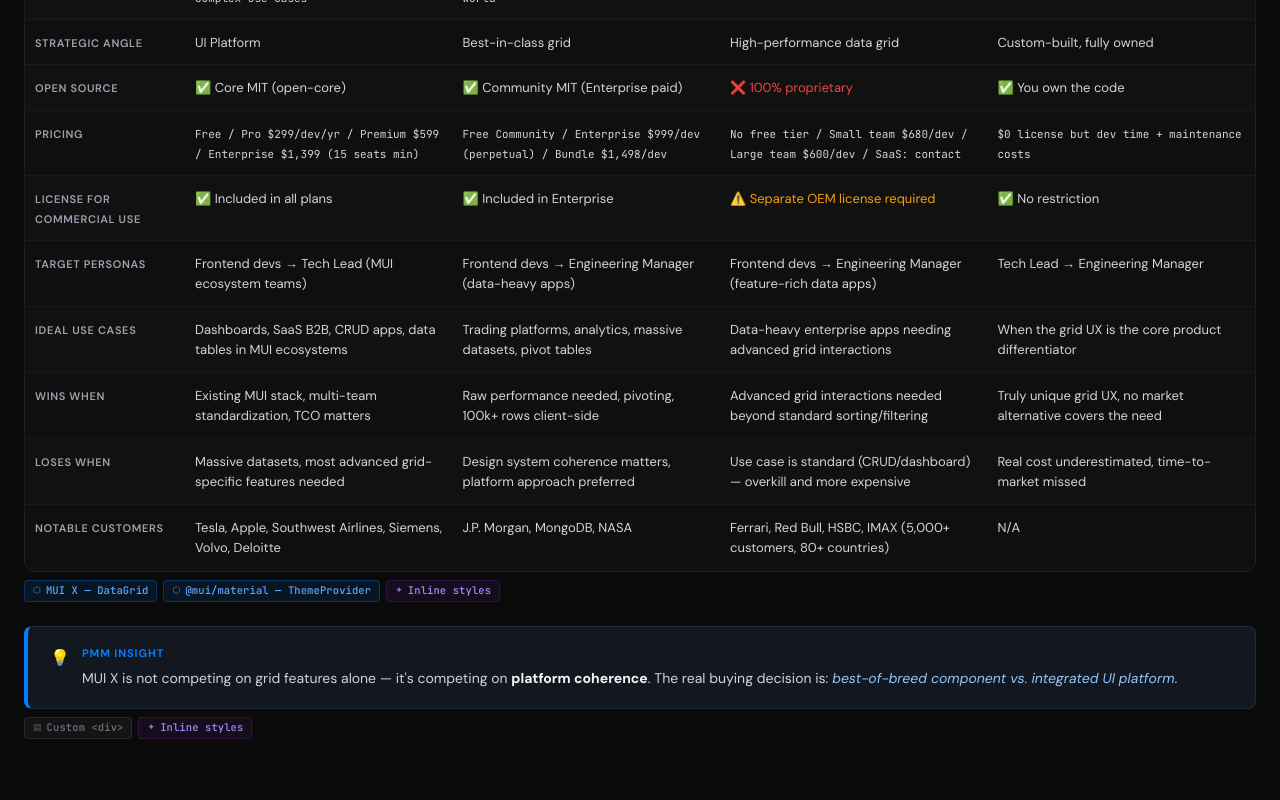
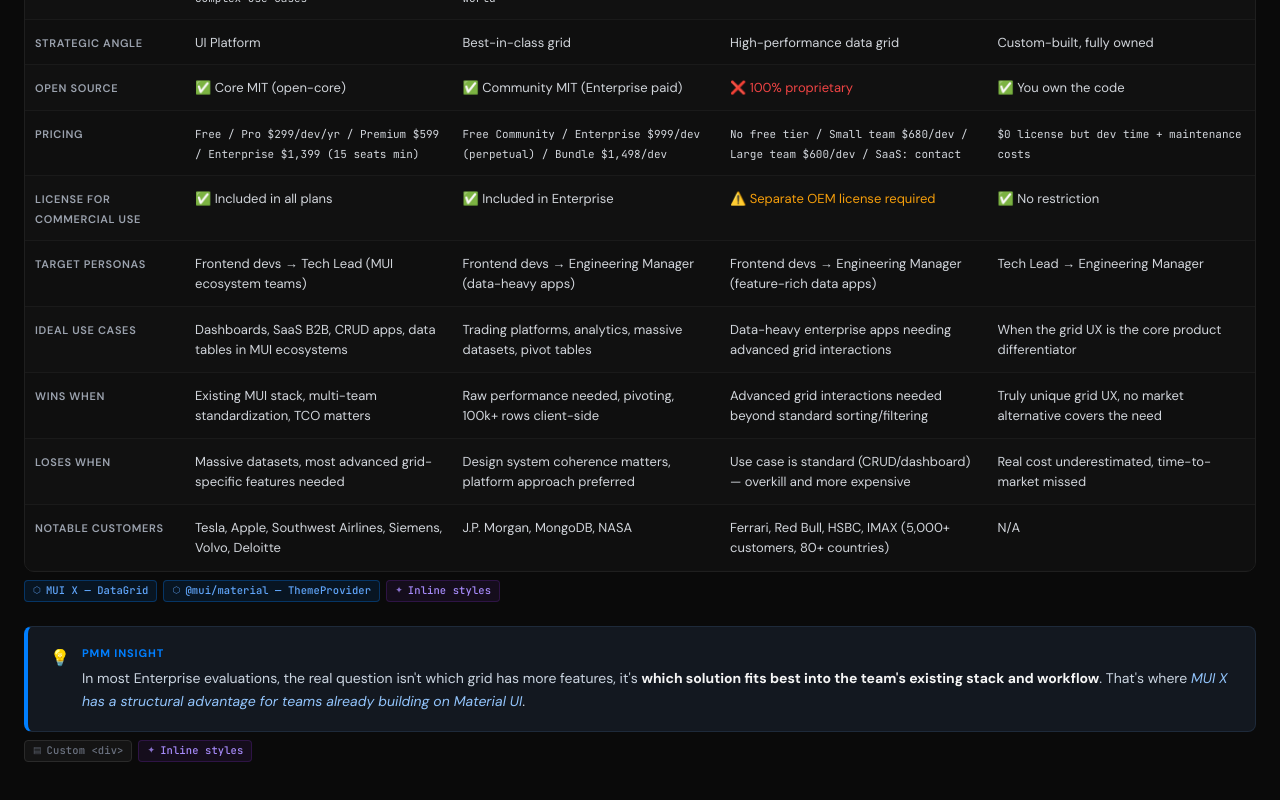
Before and after one commit to LaureBrosseau/react-ui-components-comparison, a React (Vite) app: page / in a window 1280 px wide. Shown: the part 326-1126 px from the top of the page. Built offline with nearby package versions, Linux system fonts and the light colour scheme; what ag-grid-community would draw is missing.

Commit message:
fixes PMM insights

```diff
--- a/src/pages/ProductOverview.jsx
+++ b/src/pages/ProductOverview.jsx
@@ -233,8 +233,8 @@
               PMM Insight
             </span>
             <p style={{ fontSize: '14px', color: '#cbd5e1', lineHeight: '1.65' }}>
-              MUI X is not competing on grid features alone — it's competing on <strong style={{ color: '#f5f5f5' }}>platform coherence</strong>. The real buying decision is:{' '}
-              <em style={{ color: '#93c5fd' }}>best-of-breed component vs. integrated UI platform</em>.
+              In most Enterprise evaluations, the real question isn't which grid has more features, it's <strong style={{ color: '#f5f5f5' }}>which solution fits best into the team's existing stack and workflow</strong>. That's where {' '}
+              <em style={{ color: '#93c5fd' }}>MUI X has a structural advantage for teams already building on Material UI</em>.
             </p>
           </div>
         </div>
```
